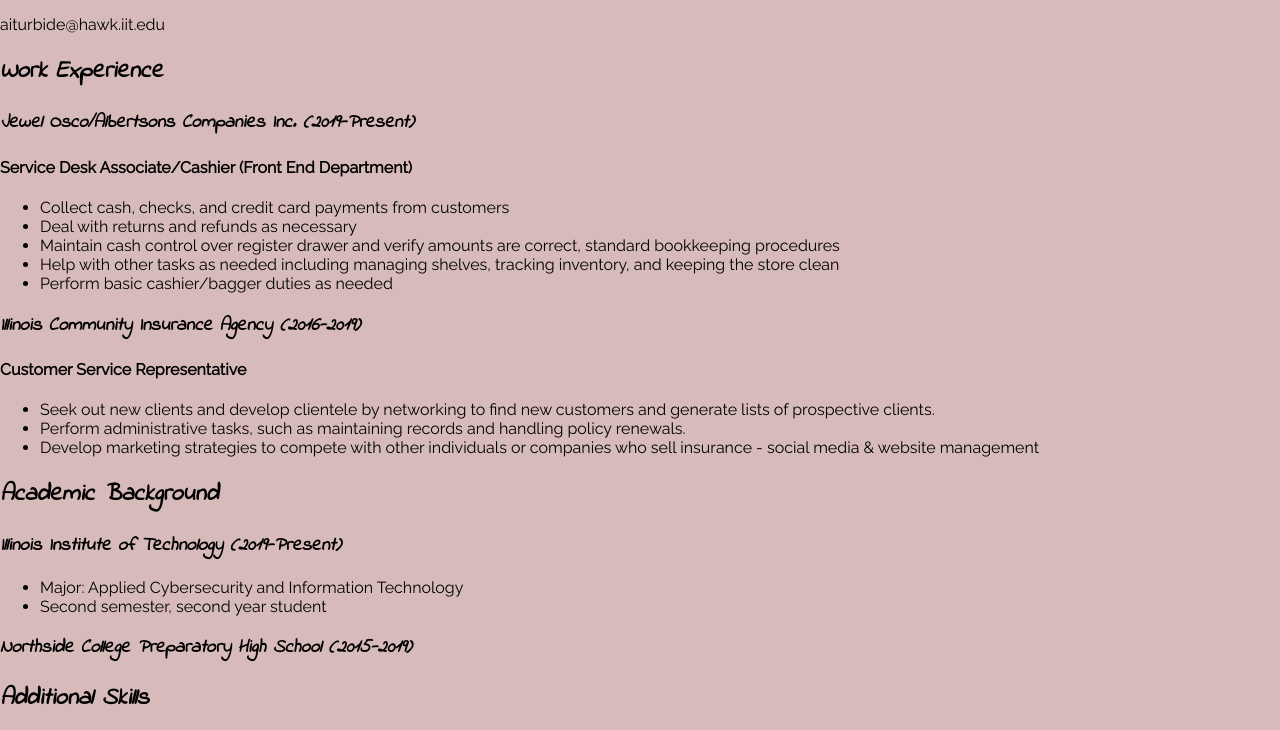
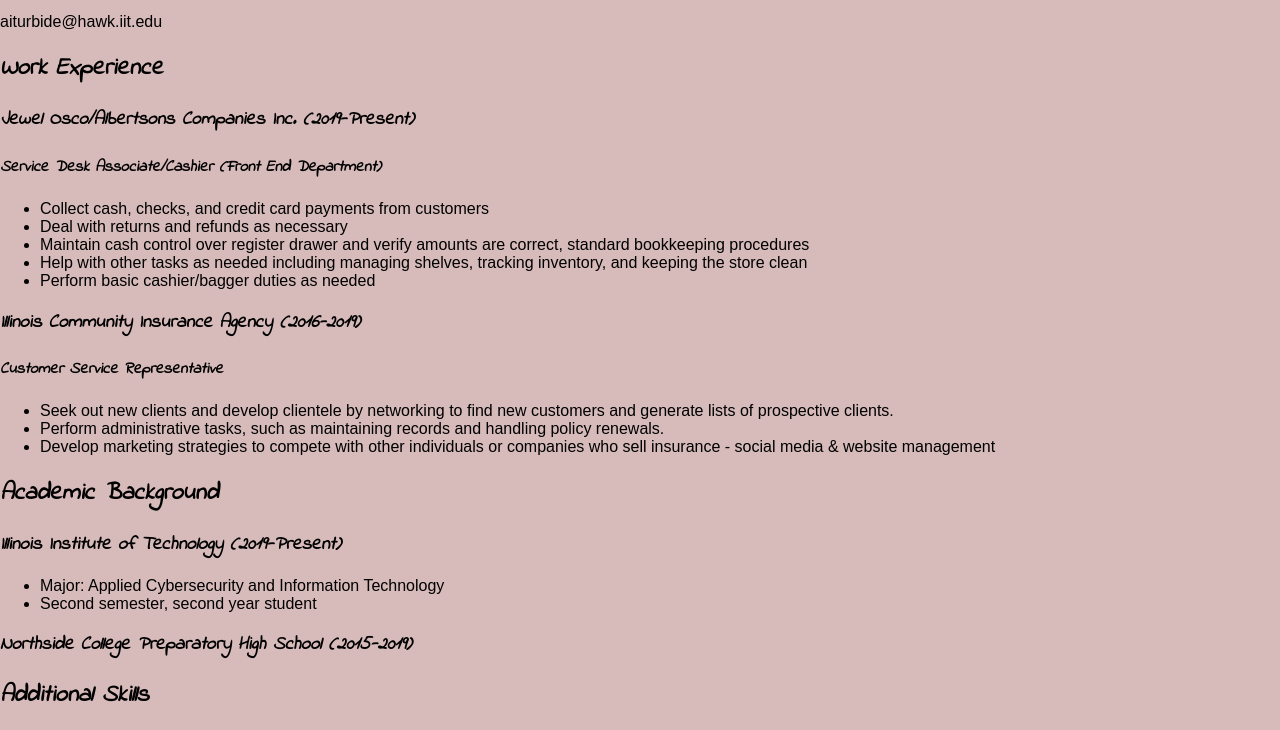
Before and after one commit to aciturbide/project2, a plain HTML site: page index.html in a window 1280 px wide. Shown: the part 462-1192 px from the top of the page. Drawn offline with Linux system fonts and the light colour scheme.

Commit message:
update fonts

```diff
--- a/css/style.css
+++ b/css/style.css
@@ -46,11 +46,11 @@
 h1 {
    text-decoration: underline;
 }
-h1,h2,h3{
+h1,h2,h3,h4{
   font-family: 'Indie Flower', cursive;
   font-style: italic;
 }
-p,h4,ul,li {
+p,,ul,li {
   font-family: 'Raleway', sans-serif;
 }
 /*GALLERY CSS- INTERESTS + HOBBIES PAGE*/
```
